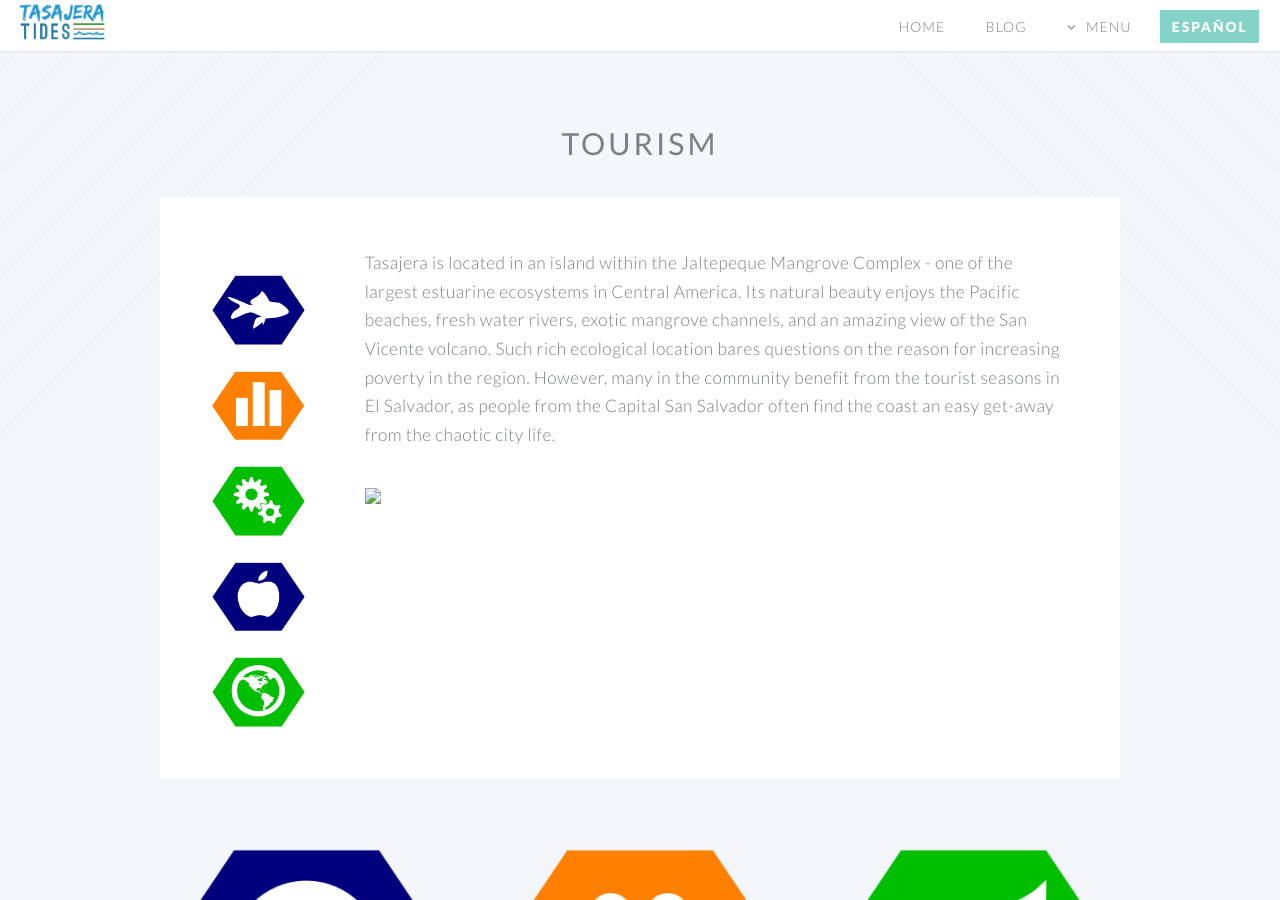
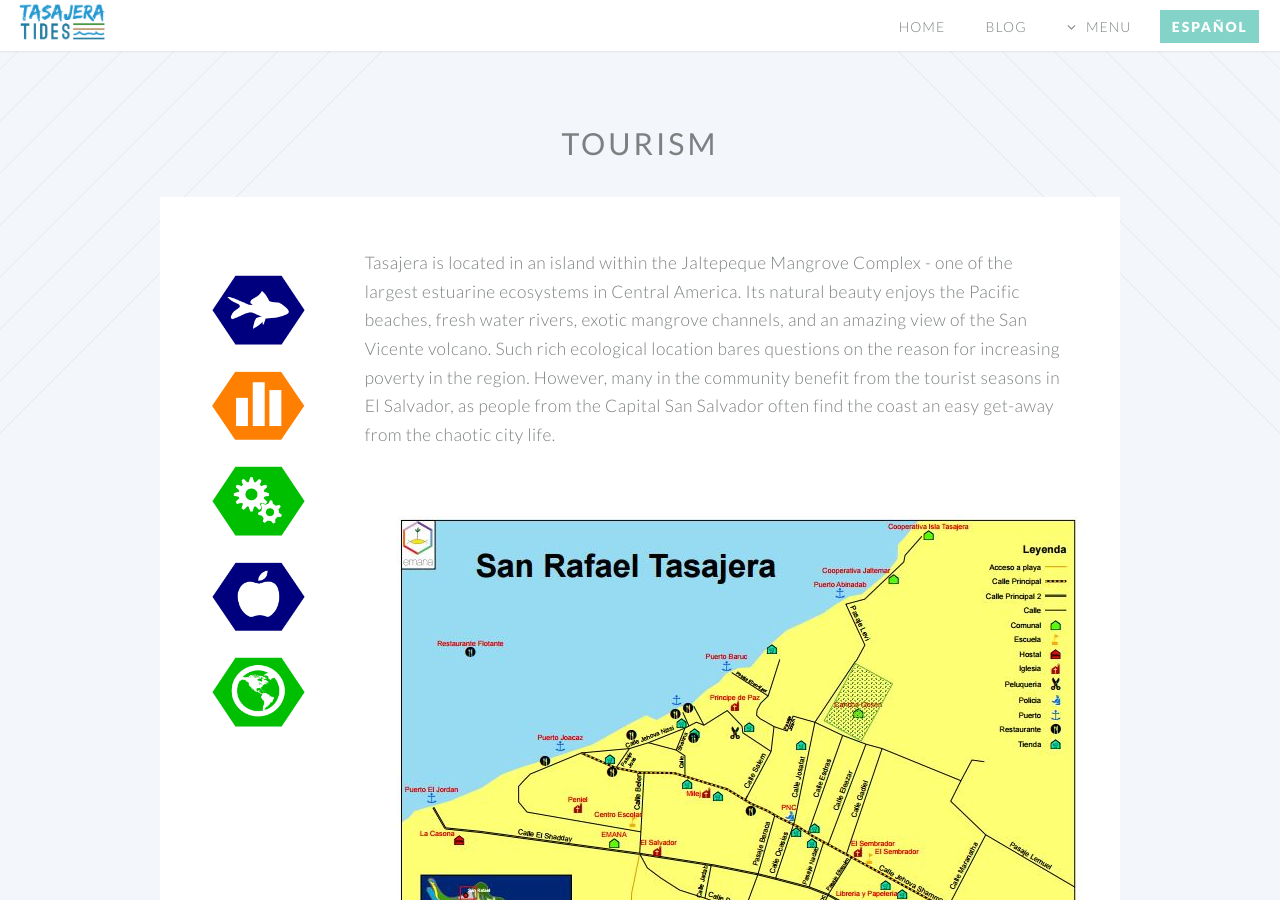
Before and after one commit to danteo90/danteo90.github.io, a Jekyll site: the page tourism.html, which Jekyll copies as it is, in a window 1280 px wide and 900 px high. Built offline with Jekyll 4.4.1, drawn with Linux system fonts in a browser that asks for light colours.

Commit message:
Update tourism.html

```diff
--- a/tourism.html
+++ b/tourism.html
@@ -135,7 +135,7 @@
 									<div class="content">
 										<section>
 											<p>Tasajera is located in an island within the Jaltepeque Mangrove Complex - one of the largest estuarine ecosystems in Central America. Its natural beauty enjoys the Pacific beaches, fresh water rivers, exotic mangrove channels, and an amazing view of the San Vicente volcano. Such rich ecological location bares questions on the reason for increasing poverty in the region. However, many in the community benefit from the tourist seasons in El Salvador, as people from the Capital San Salvador often find the coast an easy get-away from the chaotic city life.</p>
-											<a href="https://drive.google.com/file/d/0B4DV-KJrQCO_ZG9TRTlFa0VMenM/view" target="_blank"><img src="danteo90.github.io/images/tourist_map.JPG"/></a>
+											<a href="https://drive.google.com/file/d/0B4DV-KJrQCO_ZG9TRTlFa0VMenM/view" target="_blank"><img src="/images/tourist_map.JPG"/></a>
 										</section>
 									</div>
 
```
